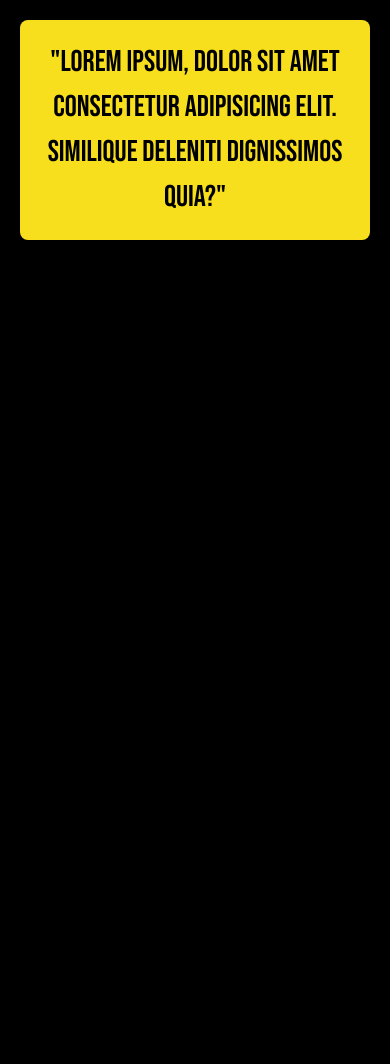
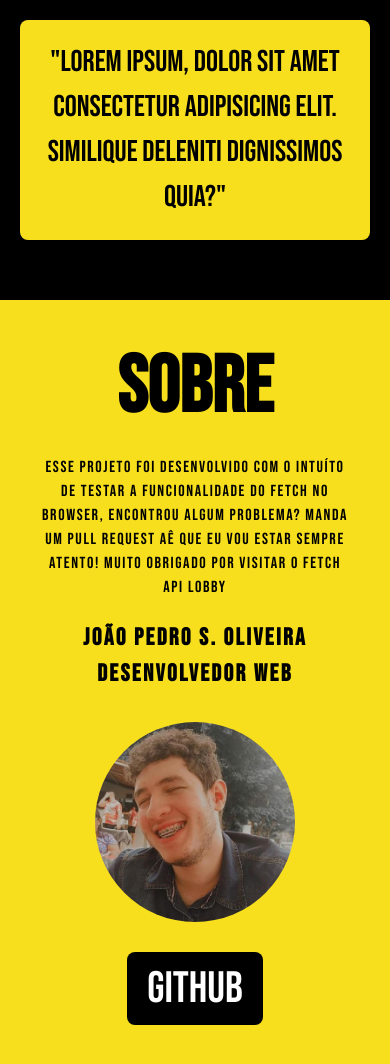
Before and after one commit to jpolivra/fetch-api-lobby, a plain HTML site: page index.html in a window 390 px wide. Shown: the part 3606-4670 px from the top of the page. Before the commit the page ends 3906 px from the top, so only its background shows below. Drawn offline with Linux system fonts and the light colour scheme; no server answers; a web font is replaced by a local one.

Commit message:
Added responsive about section

```diff
--- a/index.html
+++ b/index.html
@@ -42,7 +42,7 @@
         <a href="#cepSection">Cep</a>
         <a href="#chuckSection">Norris</a>
         <a href="#bitcoinSection">Bitcoin</a>
-        <a href="#">Sobre</a>
+        <a href="#about">Sobre</a>
       </nav>
       <i class="fa fa-bars" class="bassb" id="hamburguerBtn"></i>
     </header>
@@ -54,7 +54,7 @@
       </div>
       <div class="main-box2">
         <a href="#ferramentas">FERRAMENTAS</a>
-        <a href="#">SOBRE</a>
+        <a href="#about">SOBRE</a>
       </div>
     </main>
     <section id="ferramentas" class="sec-ferramentas">
@@ -156,6 +156,18 @@
         <div class="textContainer"><p>"<span id="chuckText">Lorem ipsum, dolor sit amet consectetur adipisicing elit. Similique deleniti dignissimos quia?</span>"</p></div>
       </div>
     </section>
+    <section class="about" id="about">
+
+      <div class="aboutContainer">
+        <h2 class="sobreText">Sobre</h2>
+        <p>Esse projeto foi desenvolvido com o intuíto de testar a funcionalidade do FETCH no browser, encontrou algum problema? Manda um pull request aê que eu vou estar sempre atento! Muito obrigado por visitar o Fetch API Lobby</p>
+        <h2 class="nameText">João Pedro S. Oliveira</h2>
+        <h2 class="descriptionText">Desenvolvedor Web</h2>
+        <a href="https://github.com/thxjao"> <img src="./assets/img/me.jpg" alt=""><button class="github">GITHUB</button></div></a>
+
+
+    </section>
+
     <script src="./script/main.js" type="module"></script>
   </body>
 </html>
--- a/script/chuck.js
+++ b/script/chuck.js
@@ -4,7 +4,7 @@ export default function gerarFrase() {
 
 const texto = document.querySelector("#chuckText");
 const botao = document.querySelector("#gerador");
-console.log('test')
+
 function swipeText(data) {
   texto.innerText = data.value;
 }
--- /dev/null
+++ b/style/_about.scss
@@ -0,0 +1,67 @@
+section.about {
+    max-width: 100%;
+    background: #f7df1e;
+
+    div.aboutContainer {
+        max-width: 1000px;
+        margin: 0 auto;
+        padding: 40px;
+        text-align: center;
+
+        h2.sobreText {
+
+            font-family: "Bebas Neue", cursive;
+            font-size: 80px;
+            text-align: center;
+            margin-bottom: 20px;
+
+        }
+
+        p {
+
+            max-width: 400px;
+            text-align: center;
+            margin: 0 auto;
+            margin-bottom: 20px;
+            font-family: "Bebas Neue", cursive;
+            letter-spacing: 0.1em;
+            line-height: 1.5em;
+        }
+
+        h2.nameText {
+            font-family: "Bebas Neue", cursive;
+            letter-spacing: 0.1em;
+            line-height: 1.5em;
+            text-align: center;
+        }
+
+        h2.descriptionText {
+            font-family: "Bebas Neue", cursive;
+            letter-spacing: 0.1em;
+            line-height: 1.5em;
+            text-align: center;
+            margin-bottom: 30px;
+        }
+
+        img {
+            border-radius: 50%;
+            max-width: 200px;
+            margin: 0 auto;
+        }
+
+        button.github {
+            margin-top: 30px;
+            font-family: "Bebas Neue", cursive;
+            background: #000;
+            border: none;
+            font-size: 44px;
+            color: white;
+            padding: 10px 20px;
+            border-radius: 8px;
+
+            &:hover {
+                cursor: pointer;
+            }
+        }
+    }
+}
--- a/style/_bitcoin.scss
+++ b/style/_bitcoin.scss
@@ -19,6 +19,8 @@ section.bitcoinSection {
                 font-family: "Bebas Neue", cursive;
                 font-size: 96px;
             }
+
+
 
             button {
                 background: #000;
--- a/style/style.scss
+++ b/style/style.scss
@@ -5,3 +5,4 @@
 @import "cep";
 @import "bitcoin";
 @import "chuck";
+@import "about";
```
Also changed, not shown: assets/img/me.jpg (added), style/style.css, 1 other file.
